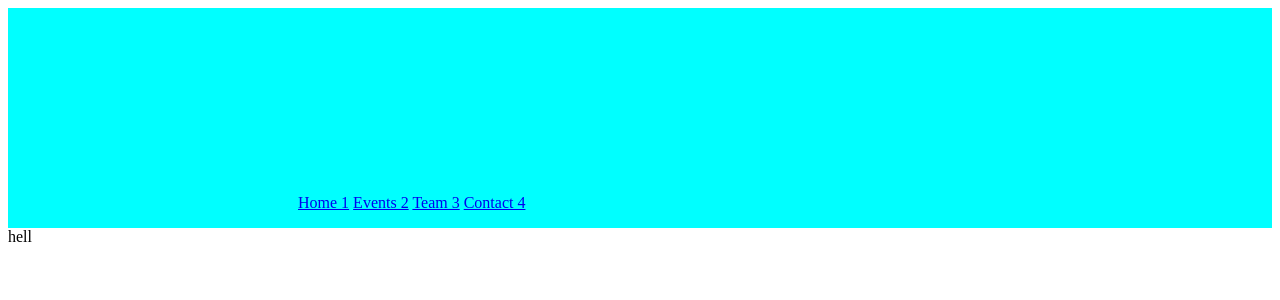
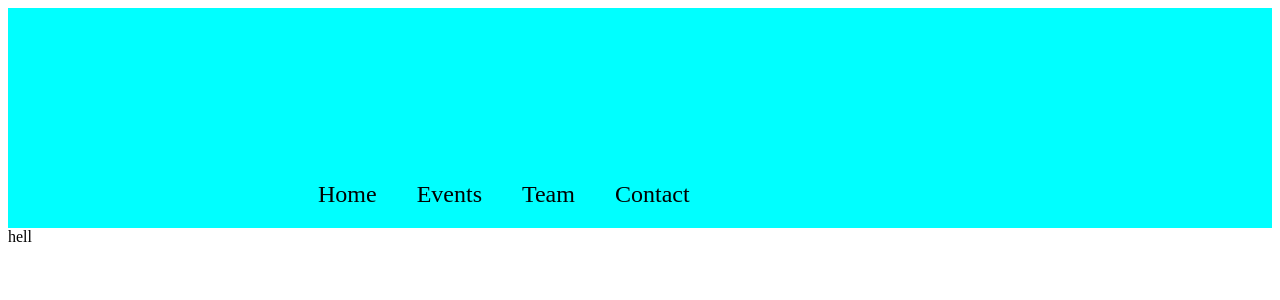
Before and after one commit to ACMRSET/website, a Flask app: page / in a window 1280 px wide. Shown: the top 300 px of the page. Run offline with Flask 3, Linux system fonts and the light colour scheme.

Commit message:
added assests folder inside static

```diff
--- a/static/styles.css
+++ b/static/styles.css
@@ -21,12 +21,24 @@
     flex-direction: row;
     align-items: flex-end;
 }
-
-.navvi a {
-
-    height: 100px;
+ul {
+    list-style: none;
 
 }
+.navvi-link-holder a {
+    float: left;
+    display: block;
+    text-decoration: none;
+    color: inherit;
+    padding: 20px 20px;
+    font-size: 24px
+
+}
+.navvi-link-holder a:hover {
+    background: grey;
+
+}
+
 .nav-div .rset-div{
     width: 382px;
 
--- a/templates/base.html
+++ b/templates/base.html
@@ -12,7 +12,7 @@
         <div class="acmlogo-div"></div>
         <div class="mid-div">
 
-            <nav class="navvi">
+            <nav class="navvi-link-holder">
                 <!-- had to give this here  -->
 
                 {% set navname= ["Home","Events","Team","Contact"] %}
@@ -21,7 +21,7 @@
                 <ul>
                 {% for i in navname %}
 
-                    <a class=nav-anchor href="/{{ navref[loop.index0] }}">{{i}} {{loop.index}}</a>
+                    <a class=nav-anchor href="/{{ navref[loop.index0] }}">{{i}}</a>
 
                 {% endfor %}
 
```
Also changed, not shown: static/assets/acmlogo.png (renamed from assets/acmlogo.png), static/assets/arrow.png (renamed from assets/arrow.png), static/assets/placeholder.jpg (renamed from assets/placeholder.jpg), static/assets/rset.png (renamed from assets/rset.png), 2 other files.
